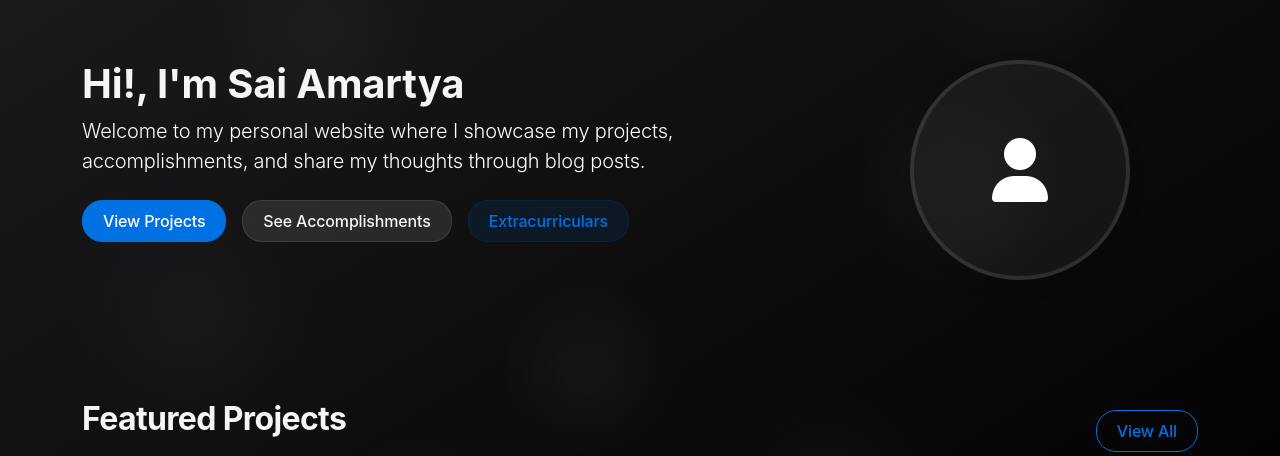
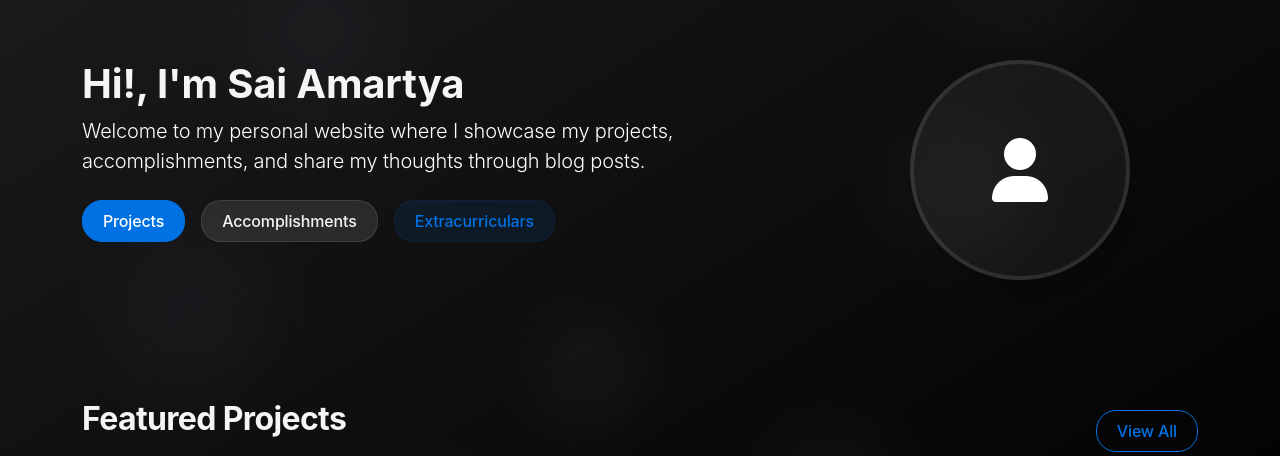
Before and after one commit to SaiAmartya/personal-website, a Flask app: page / in a window 1280 px wide. Shown: the part 166-622 px from the top of the page. Run offline with Flask 3, Linux system fonts and the light colour scheme; data that the repository does not hold is empty.

Commit message:
Initial commit

```diff
--- a/app/templates/home.html
+++ b/app/templates/home.html
@@ -8,8 +8,8 @@
             <h1 class="fw-bold">Hi!, I'm Sai Amartya</h1>
             <p class="lead">Welcome to my personal website where I showcase my projects, accomplishments, and share my thoughts through blog posts.</p>
             <div class="d-flex justify-content-lg-start justify-content-center gap-3 mt-4">
-                <a href="{{ url_for('projects.projects_page') }}" class="btn btn-primary">View Projects</a>
-                <a href="{{ url_for('accomplishments.accomplishments_page') }}" class="btn btn-secondary">See Accomplishments</a>
+                <a href="{{ url_for('projects.projects_page') }}" class="btn btn-primary">Projects</a>
+                <a href="{{ url_for('accomplishments.accomplishments_page') }}" class="btn btn-secondary">Accomplishments</a>
                 <a href="{{ url_for('extracurricular.extracurricular_page') }}" class="btn btn-info">Extracurriculars</a>
             </div>
         </div>
```
